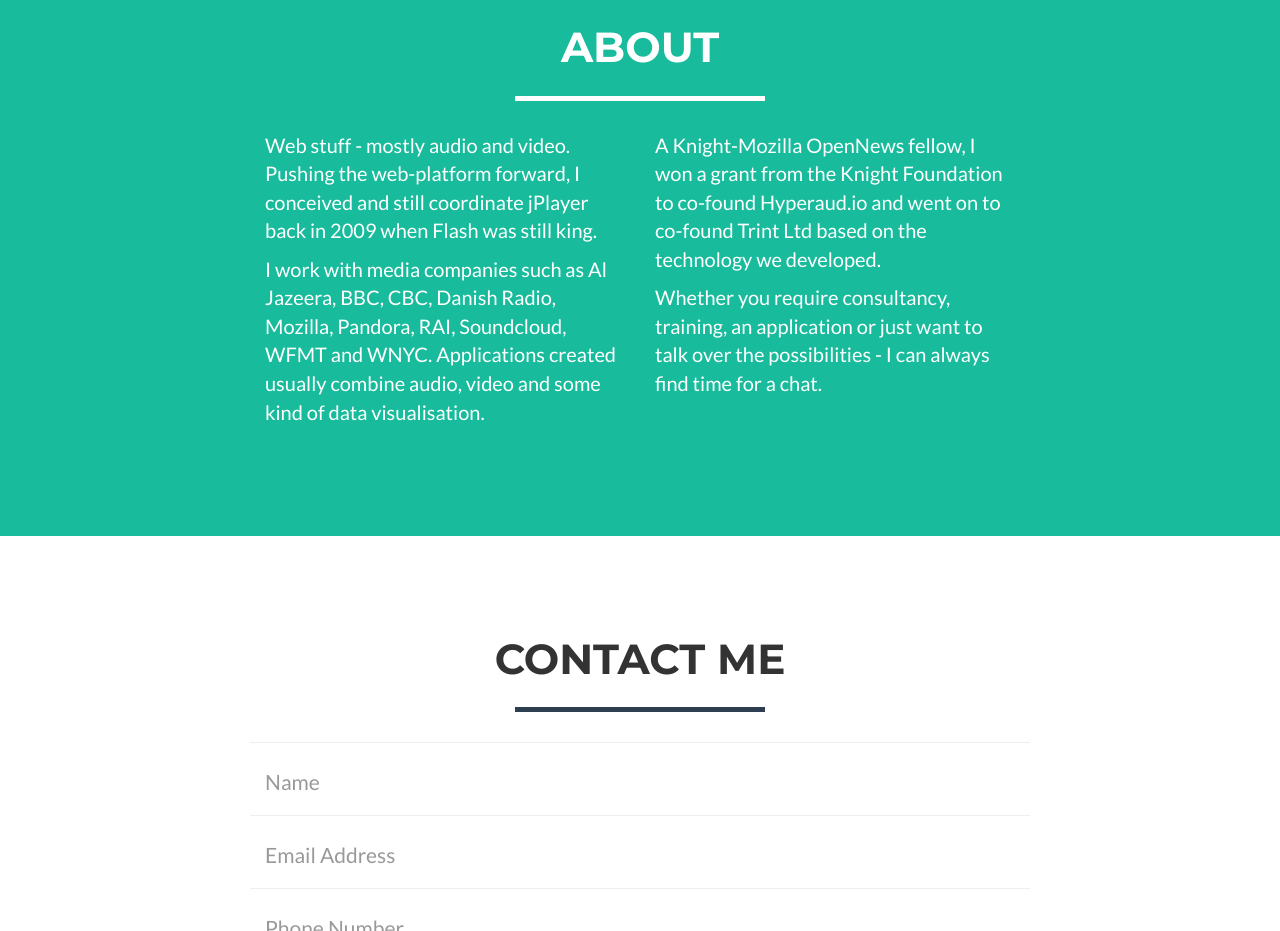
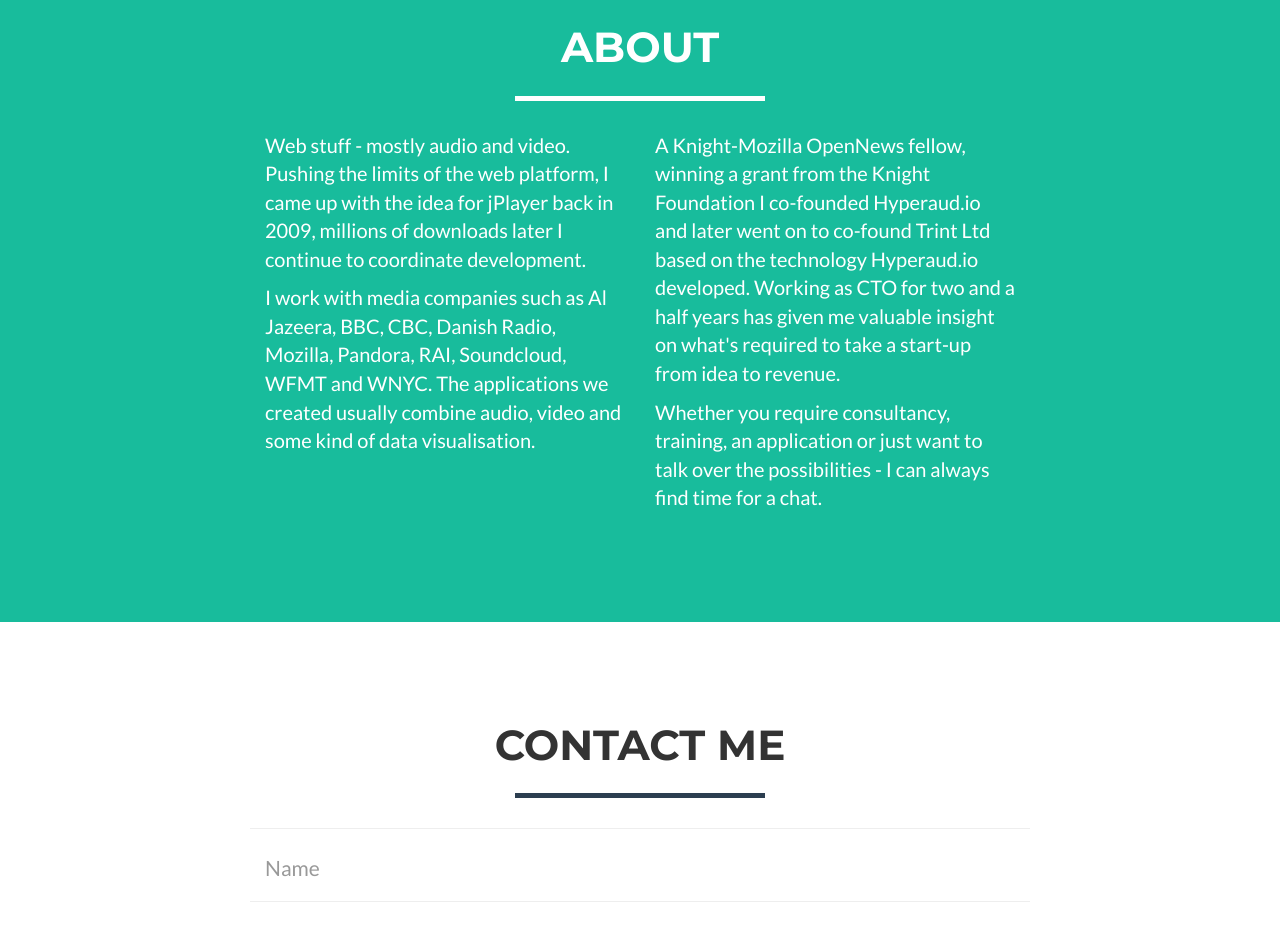
Before and after one commit to maboa/maboa.co, a website: page index.html in a window 1280 px wide. Shown: the part 2340-3271 px from the top of the page. Drawn offline with nearby package versions, Linux system fonts and the light colour scheme.

Commit message:
about content changes

```diff
--- a/index.html
+++ b/index.html
@@ -201,11 +201,11 @@
             </div>
             <div class="row">
                 <div class="col-lg-4 col-lg-offset-2">
-                    <p>Web stuff - mostly audio and video. Pushing the web-platform forward, I conceived and still coordinate jPlayer back in 2009 when Flash was still king.</p>
-                    <p>I work with media companies such as Al Jazeera, BBC, CBC, Danish Radio, Mozilla, Pandora, RAI, Soundcloud, WFMT and WNYC. Applications created usually combine audio, video and some kind of data visualisation.</p>
+                    <p>Web stuff - mostly audio and video. Pushing the limits of the web platform, I came up with the idea for jPlayer back in 2009, millions of downloads later I continue to coordinate development.</p>
+                    <p>I work with media companies such as Al Jazeera, BBC, CBC, Danish Radio, Mozilla, Pandora, RAI, Soundcloud, WFMT and WNYC. The applications we created usually combine audio, video and some kind of data visualisation.</p>
                 </div>
                 <div class="col-lg-4">
-                    <p>A Knight-Mozilla OpenNews fellow, I won a grant from the Knight Foundation to co-found Hyperaud.io and went on to co-found Trint Ltd based on the technology we developed.</p>
+                    <p>A Knight-Mozilla OpenNews fellow, winning a grant from the Knight Foundation I co-founded Hyperaud.io and later went on to co-found Trint Ltd based on the technology Hyperaud.io developed. Working as CTO for two and a half years has given me valuable insight on what's required to take a start-up from idea to revenue.</p>
                     <p>Whether you require consultancy, training, an application or just want to talk over the possibilities - I can always find time for a chat.</p>
                 </div>
                 <!--<div class="col-lg-8 col-lg-offset-2 text-center">
```
